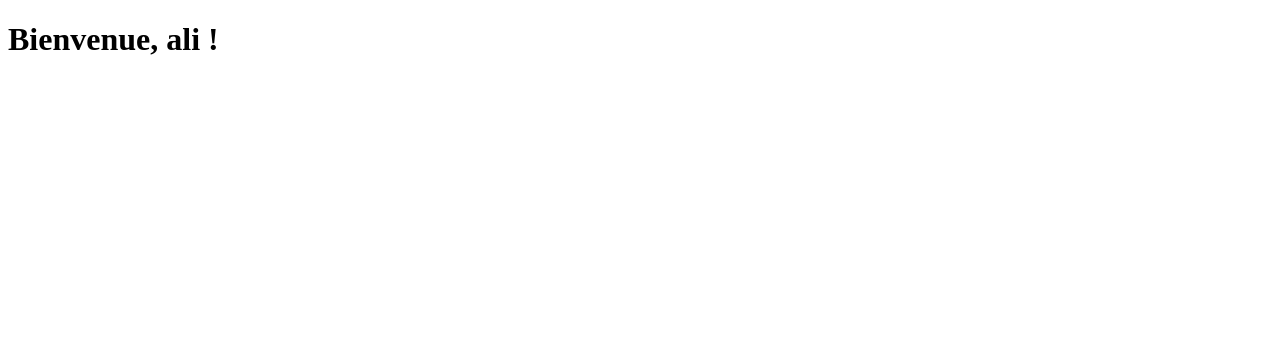
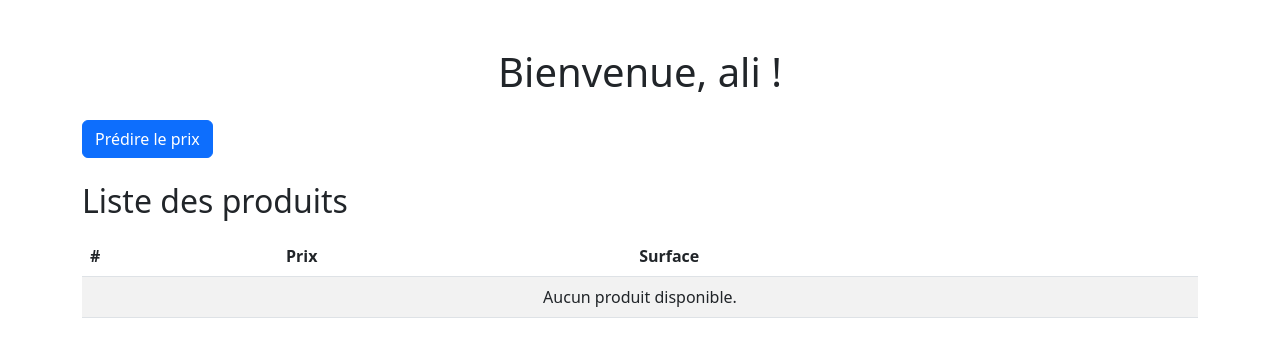
Before and after one commit to Pokemax28/Ml-main, a Django app: page /HomePageUser/ in a window 1280 px wide. Shown: the top 357 px of the page. Run offline with Django 5.2, Linux system fonts and the light colour scheme; a user stored in the database is signed in; parts of the project's set-up code (start-up, migrations or seed data) failed here and were passed over.

Commit message:
Création de la table Prédiction aisni que l'ajoute de views et de l'url pour récupérér la prédictions

```diff
--- a/accueil/templates/accueil/HomePageUser.html
+++ b/accueil/templates/accueil/HomePageUser.html
@@ -3,8 +3,63 @@
 <html>
 <head>
     <title>Accueil Utilisateur</title>
+    <!-- Bootstrap CSS -->
+    <link href="https://cdn.jsdelivr.net/npm/bootstrap@5.3.0/dist/css/bootstrap.min.css" rel="stylesheet">
 </head>
-<body>
-    <h1>Bienvenue, {{ request.user.username }} !</h1>
+<body class="container">
+    <h1 class="mt-5 text-center">Bienvenue, {{ request.user.username }} !</h1>
+    <!-- Button trigger modal -->
+    <button type="button" class="btn btn-primary mt-3" data-bs-toggle="modal" data-bs-target="#predictModal">
+        Prédire le prix
+    </button>
+
+    <!-- Modal -->
+    <div class="modal fade" id="predictModal" tabindex="-1" aria-labelledby="predictModalLabel" aria-hidden="true">
+        <div class="modal-dialog">
+            <div class="modal-content">
+                <div class="modal-header">
+                    <h5 class="modal-title" id="predictModalLabel">Prédire le prix</h5>
+                    <button type="button" class="btn-close" data-bs-dismiss="modal" aria-label="Close"></button>
+                </div>
+                <div class="modal-body">
+                    <form method="post" action="{% url 'produit:predict_price' %}">
+                        {% csrf_token %}
+                        <div class="mb-3">
+                            <label for="surfaceInput" class="form-label">Surface (m²)</label>
+                            <input type="number" class="form-control" id="surfaceInput" name="surface" required>
+                        </div>
+                        <button type="submit" class="btn btn-primary">Prédire</button>
+                    </form>
+                </div>
+            </div>
+        </div>
+    </div>
+
+    <h2 class="mt-4">Liste des produits</h2>
+    <table class="table table-striped mt-3">
+        <thead>
+            <tr>
+                <th>#</th>
+                <th>Prix</th>
+                <th>Surface</th>
+            </tr>
+        </thead>
+        <tbody>
+            {% for produit in produits %}
+            <tr>
+                <td>{{ forloop.counter }}</td>
+                <td>{{ produit.prix }}</td>
+                <td>{{ produit.surface }}</td>
+            </tr>
+            {% empty %}
+            <tr>
+                <td colspan="4" class="text-center">Aucun produit disponible.</td>
+            </tr>
+            {% endfor %}
+        </tbody>
+    </table>
+
+    <!-- Bootstrap JS (optional, for interactive components) -->
+    <script src="https://cdn.jsdelivr.net/npm/bootstrap@5.3.0/dist/js/bootstrap.bundle.min.js"></script>
 </body>
 </html>
--- a/accueil/urls.py
+++ b/accueil/urls.py
@@ -18,6 +18,9 @@
 from . import views
 from django.urls import include
 from django.conf import settings
+import produit.urls
+from django.conf.urls.static import static
+
 
 urlpatterns = [
    path('', views.index, name='Login'),
@@ -28,6 +31,9 @@
   path('produit_modifier/<int:produit_id>/', views.produit_modifier, name='produit_modifier'),
   path('produit_add_admin/', views.add_produit, name='produit_add_admin'),
   path('produit/', include('produit.urls')),
+path('logout/', views.logout_user, name='logout'),
+ path('produit/', include(('produit.urls', 'produit'), namespace='produit')),
+
 
 
 ]
--- a/accueil/views.py
+++ b/accueil/views.py
@@ -6,6 +6,7 @@
 from django.contrib.auth.models import User
 from produit.models import Produit
 from django.shortcuts import get_object_or_404
+from django.contrib.auth import logout
 
 #from .models import Article
 
@@ -83,3 +84,7 @@
     produit = get_object_or_404(Produit, id=produit_id)
     produit.delete()
     return redirect('HomePageAdmin.html')
+
+def logout_user(request):
+    logout(request)
+    return redirect('Login')
```
Also changed, not shown: accueil/static/acceuil/styles.css (+8 -0 lines), accueil/templates/accueil/HomepageAdmin.html (+12 -2 lines), produit/models.py (+9 -0 lines), db.sqlite3, produit/migrations/0004_prediction.py (added).
